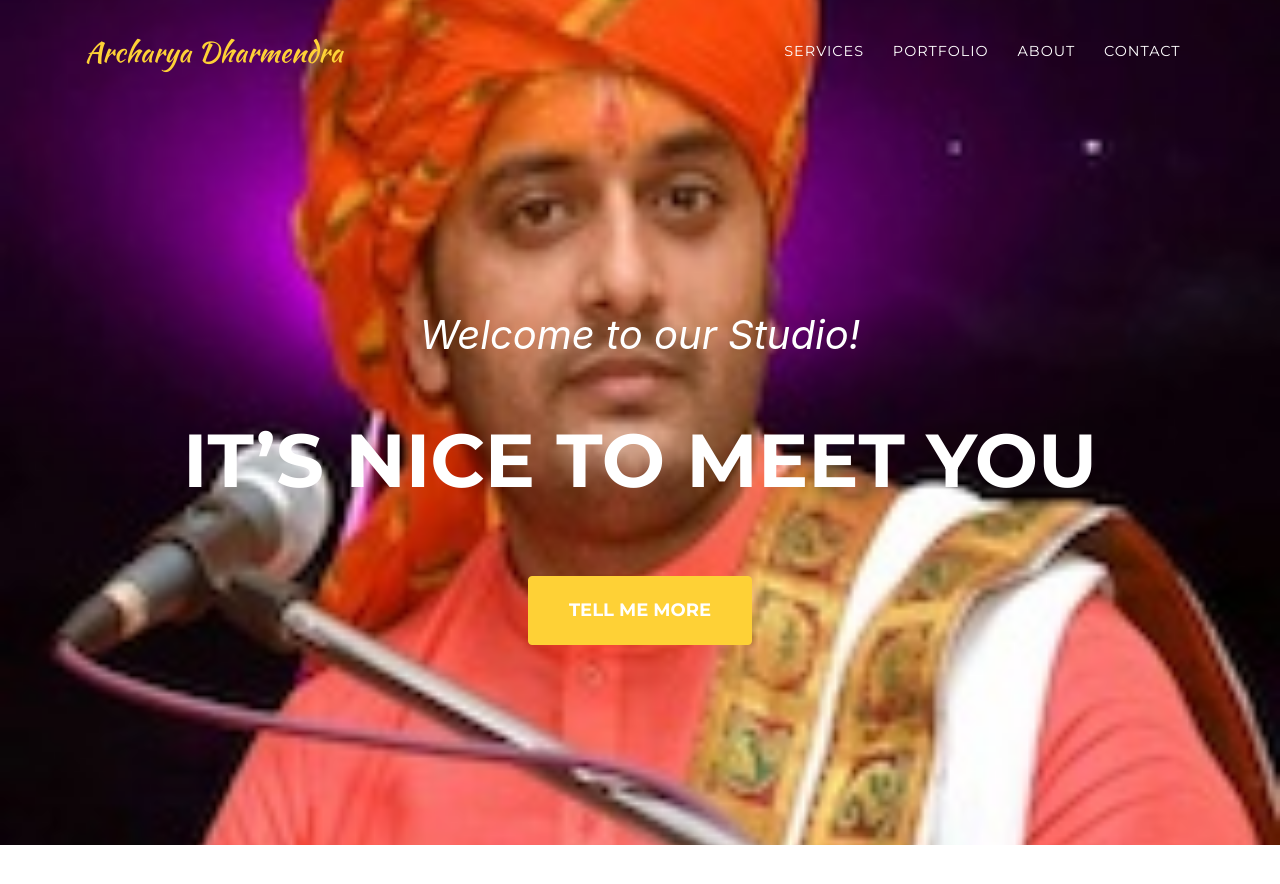
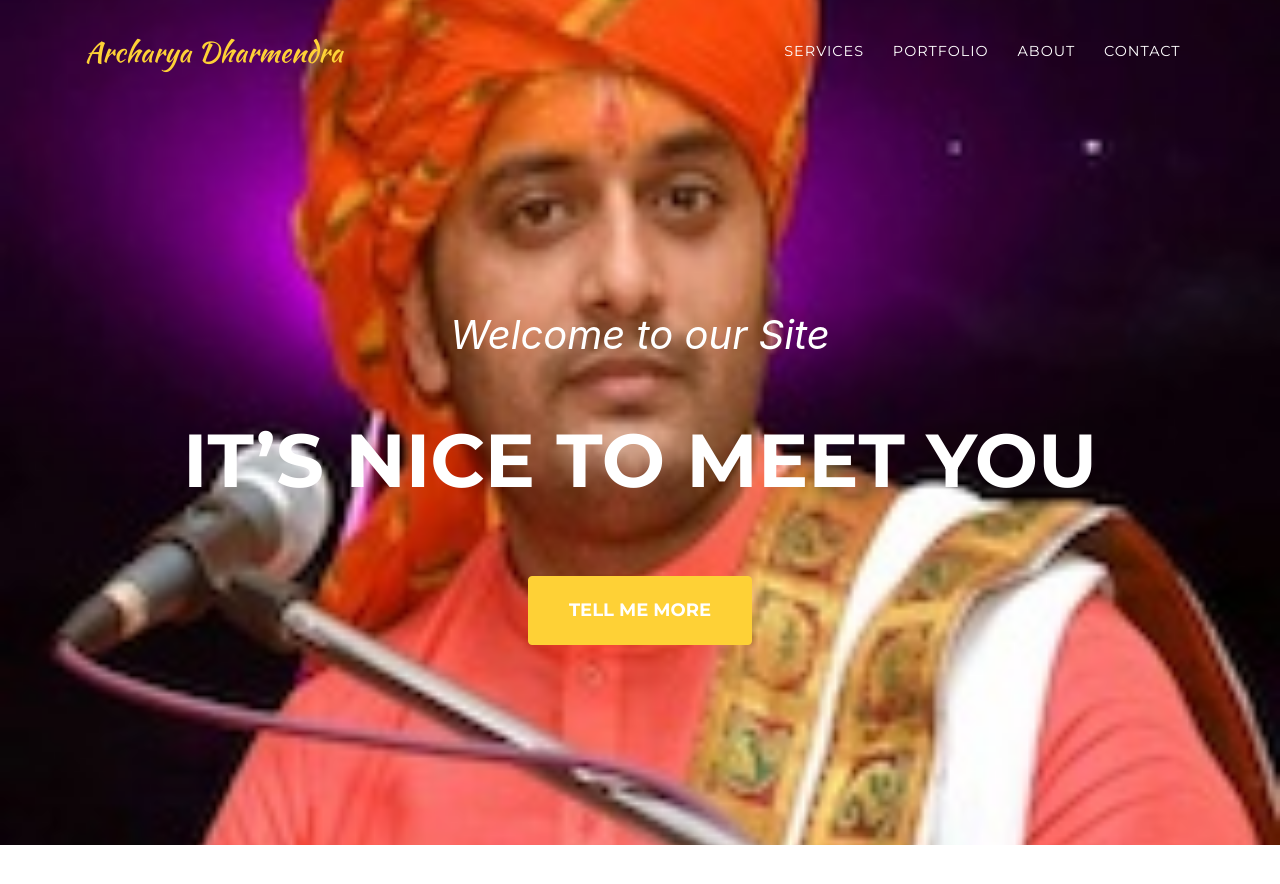
Before and after one commit to acharyadharmendra/acharyadharmendra.github.io, a Jekyll site: the page built from index.md, in a window 1280 px wide and 900 px high. Shown: the top 884 px of the window. Built offline with Jekyll 4.4.1, drawn with Linux system fonts in a browser that asks for light colours; some web fonts are replaced.

Commit message:
Update sitetext.yml

```diff
--- a/_data/sitetext.yml
+++ b/_data/sitetext.yml
@@ -1,5 +1,5 @@
 header:
-    title: Welcome to our Studio!
+    title: Welcome to our Site
     text: It's Nice To Meet You
     button: Tell Me More
     buttonlink: "#services"
```
